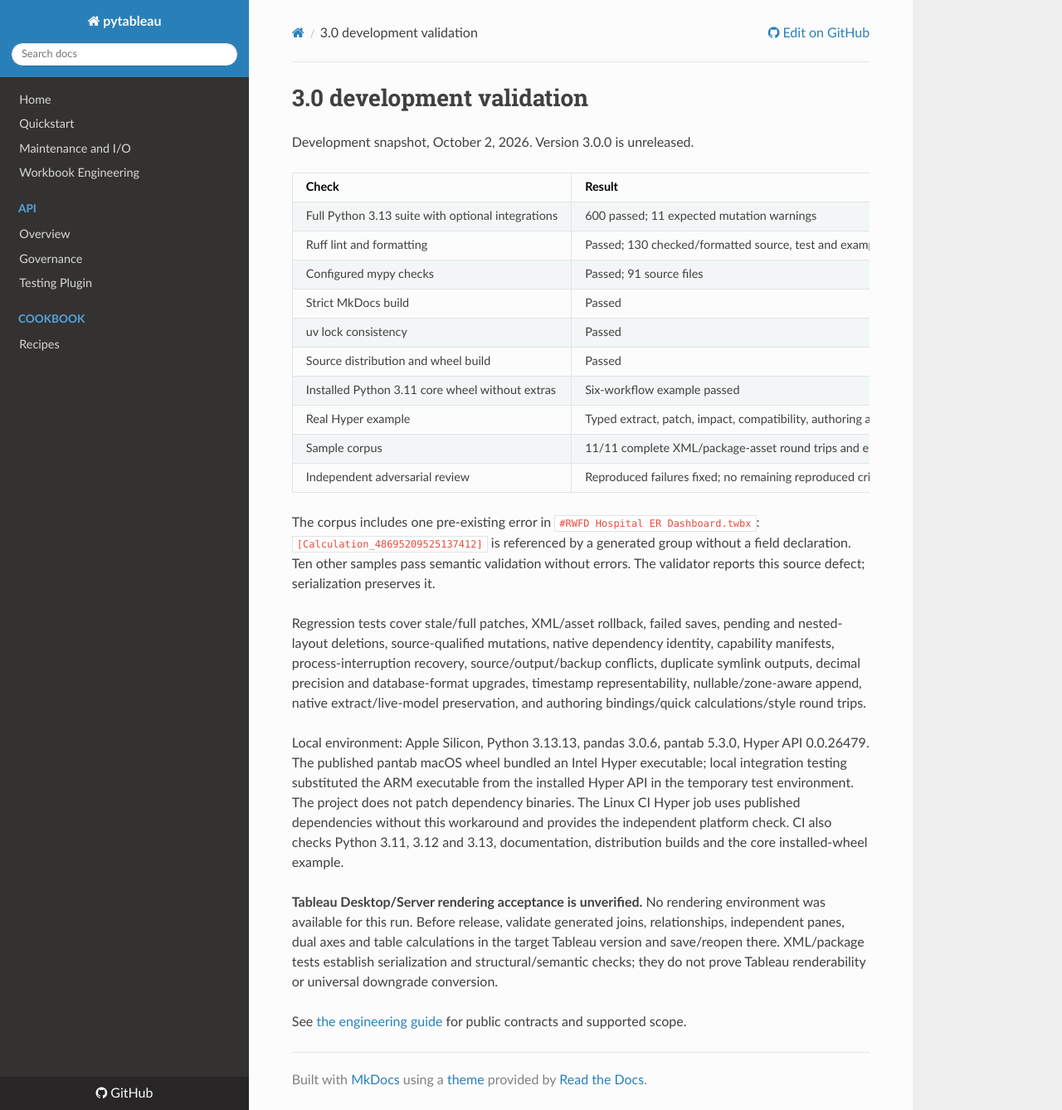
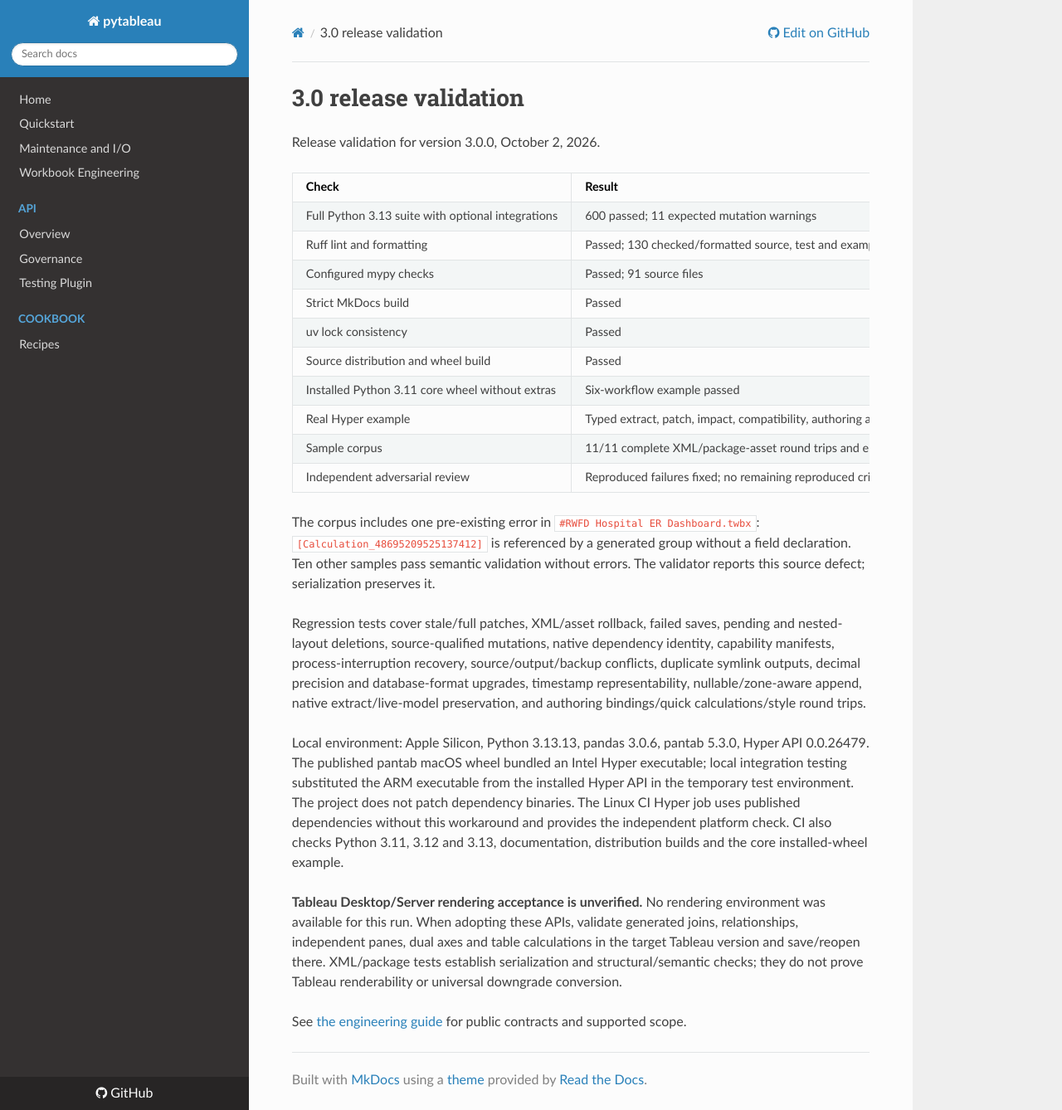
Before and after one commit to weisberg/pytableau, an MkDocs documentation site: the page built from docs/engineering-validation.md, in a window 1280 px wide and 1338 px high. Shown: the whole window at 83% size. Built offline with MkDocs 1.6.1, drawn with Linux system fonts in a browser that asks for light colours; nearby versions of some CDN libraries.

Commit message:
docs: finalize pytableau 3.0.0 release

```diff
--- a/docs/engineering-validation.md
+++ b/docs/engineering-validation.md
@@ -1,6 +1,6 @@
-# 3.0 development validation
+# 3.0 release validation
 
-Development snapshot, October 2, 2026. Version 3.0.0 is unreleased.
+Release validation for version 3.0.0, October 2, 2026.
 
 | Check | Result |
 |---|---|
@@ -36,7 +36,7 @@ the independent platform check. CI also checks Python 3.11, 3.12 and 3.13, docum
 distribution builds and the core installed-wheel example.
 
 **Tableau Desktop/Server rendering acceptance is unverified.** No rendering environment
-was available for this run. Before release, validate generated joins, relationships,
+was available for this run. When adopting these APIs, validate generated joins, relationships,
 independent panes, dual axes and table calculations in the target Tableau version and
 save/reopen there. XML/package tests establish serialization and structural/semantic
 checks; they do not prove Tableau renderability or universal downgrade conversion.
```
Also changed, not shown: CHANGELOG.md (+6 -11 lines), README.md (+5 -4 lines), docs/engineering.md (+2 -2 lines), 1 other file.
